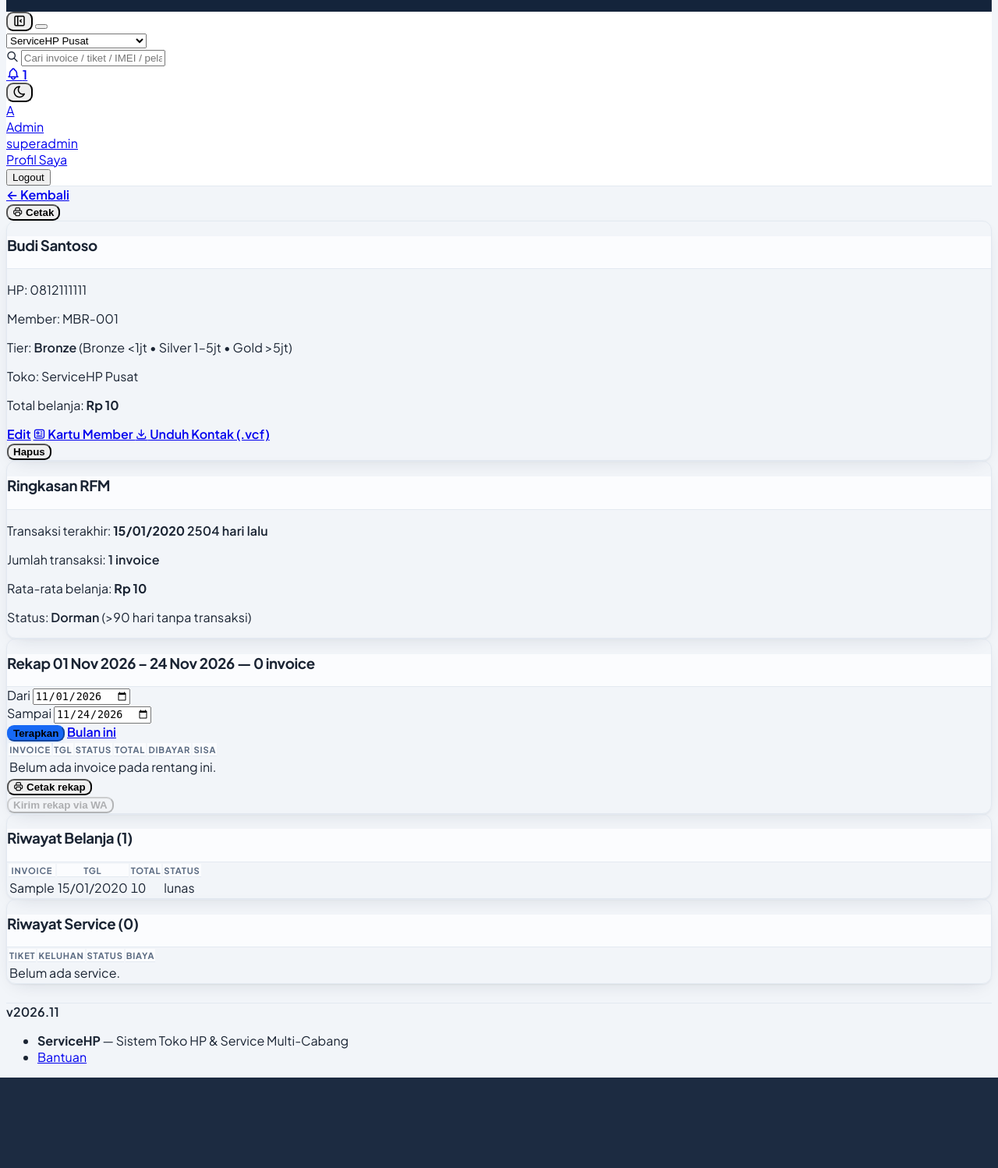
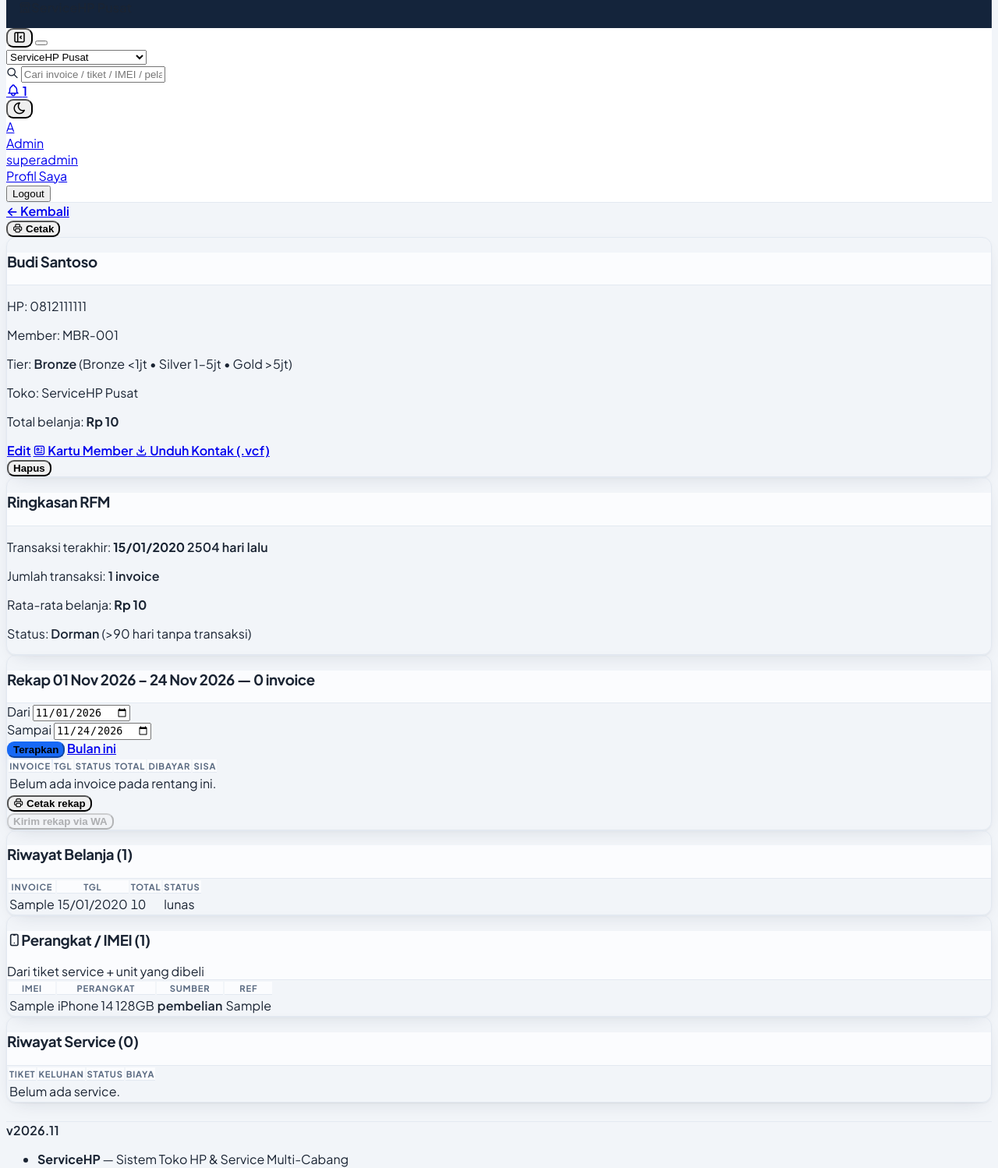
Before and after one commit to linducip2208/service-hp, a Laravel app: page /customers/1 in a window 1280 px wide. Shown: the part 1489-2987 px from the top of the page at 78% size. Before the commit the page ends 2871 px from the top, so only its background shows below. Run offline with Laravel 12, Linux system fonts and the light colour scheme; a user stored in the database is signed in; data comes from the database, SQL or seed files in the repository; tables that the repository leaves empty hold one stand-in row (values such as "Sample post"); some libraries are stand-ins or nearby versions.

Commit message:
Ide lanjutan: kanban service + perangkat pelanggan 360 + tests

```diff
--- a/app/Http/Controllers/CustomerController.php
+++ b/app/Http/Controllers/CustomerController.php
@@ -263,11 +263,42 @@ class CustomerController extends Controller
         $rfmDaysAgo = $rfmLastDate ? (int) $rfmLastDate->diffInDays(now()) : null;
         $rfmAvg = $rfmCount > 0 ? $totalBelanja / $rfmCount : 0.0;
         $rfmIsDormant = $rfmCount === 0 || ($rfmDaysAgo !== null && $rfmDaysAgo > 90);
+        // Perangkat (IMEI) milik pelanggan: dari tiket service + unit IMEI yang dibeli.
+        // Tanpa migration/route baru — agregat read-only untuk Customer 360.
+        $devices = collect();
+        try {
+            foreach ($services as $t) {
+                if (!empty($t->imei)) {
+                    $devices->push([
+                        'imei' => $t->imei,
+                        'label' => trim(($t->product_brand ?? '') . ' ' . ($t->product_type ?? '')) ?: '—',
+                        'source' => 'service', 'ref' => $t->ticket_no, 'date' => $t->created_at,
+                    ]);
+                }
+            }
+            if (\Schema::hasTable('product_items') && \Schema::hasTable('sale_items') && \Schema::hasTable('sales')) {
+                $rows = \DB::table('product_items')
+                    ->join('sale_items', 'sale_items.product_item_id', '=', 'product_items.id')
+                    ->join('sales', 'sales.id', '=', 'sale_items.sale_id')
+                    ->leftJoin('products', 'products.id', '=', 'product_items.product_id')
+                    ->where('sales.customer_id', $customer->id)
+                    ->whereNotNull('product_items.imei')->where('product_items.imei', '!=', '')
+                    ->select('product_items.imei', 'products.name as product_name', 'sales.invoice_no', 'sales.created_at')
+                    ->orderByDesc('sales.id')->limit(100)->get();
+                foreach ($rows as $r) {
+                    $devices->push([
+                        'imei' => $r->imei, 'label' => $r->product_name ?: '—',
+                        'source' => 'pembelian', 'ref' => $r->invoice_no, 'date' => $r->created_at,
+                    ]);
+                }
+            }
+            $devices = $devices->unique('imei')->values();
+        } catch (\Throwable $e) { $devices = collect(); }
         return view('customers.show', compact(
             'customer', 'sales', 'services', 'totalBelanja',
             'monthlySales', 'monthTotal', 'monthPaid', 'monthRemain', 'monthLabel',
             'fromStr', 'toStr',
-            'rfmCount', 'rfmLastDate', 'rfmDaysAgo', 'rfmAvg', 'rfmIsDormant'
+            'rfmCount', 'rfmLastDate', 'rfmDaysAgo', 'rfmAvg', 'rfmIsDormant', 'devices'
         ));
     }
 
--- a/app/Support/NavMenu.php
+++ b/app/Support/NavMenu.php
@@ -43,6 +43,7 @@ class NavMenu
                 'label' => 'Service Center', 'icon' => 'ti-tool',
                 'items' => [
                     ['label' => 'Tiket Service', 'icon' => 'ti-ticket', 'route' => 'services.index', 'roles' => null, 'match' => ['services.index', 'services.show', 'services.edit', 'services.print'], 'badge' => 'service_ready'],
+                    ['label' => 'Kanban', 'icon' => 'ti-kanban', 'route' => 'services.kanban', 'roles' => null, 'match' => ['services.kanban']],
                     ['label' => 'Terima HP Baru', 'icon' => 'ti-plus', 'route' => 'services.create', 'roles' => $ops, 'match' => ['services.create']],
                     ['label' => 'Laporan Service', 'icon' => 'ti-chart-bar', 'route' => 'services.report', 'roles' => $admin, 'match' => ['services.report']],
                     ['label' => 'Booking Online', 'icon' => 'ti-calendar', 'route' => 'bookings.index', 'roles' => null, 'match' => ['bookings.index', 'bookings.calendar'], 'badge' => 'booking_waiting'],
--- a/resources/views/customers/show.blade.php
+++ b/resources/views/customers/show.blade.php
@@ -297,6 +297,38 @@
         </div>
         <div class="card">
             <div class="card-header">
+                <h3 class="card-title"><i class="ti ti-device-mobile me-1"></i>Perangkat / IMEI ({{ $devices->count() }})</h3>
+                <div class="card-subtitle">Dari tiket service + unit yang dibeli</div>
+            </div>
+            <div class="table-responsive">
+                <table class="table card-table">
+                    <thead>
+                        <tr>
+                            <th>IMEI</th>
+                            <th>Perangkat</th>
+                            <th>Sumber</th>
+                            <th>Ref</th>
+                        </tr>
+                    </thead>
+                    <tbody>
+                        @forelse($devices as $d)
+                            <tr>
+                                <td class="font-monospace">{{ $d['imei'] }}</td>
+                                <td>{{ $d['label'] }}</td>
+                                <td><span class="badge bg-{{ $d['source'] === 'pembelian' ? 'green' : 'blue' }}-lt">{{ $d['source'] }}</span></td>
+                                <td class="small text-secondary">{{ $d['ref'] }}</td>
+                            </tr>
+                        @empty
+                            <tr>
+                                <td colspan="4" class="text-center text-secondary">Belum ada perangkat tercatat.</td>
+                            </tr>
+                        @endforelse
+                    </tbody>
+                </table>
+            </div>
+        </div>
+        <div class="card">
+            <div class="card-header">
                 <h3 class="card-title">Riwayat Service ({{ $services->count() }})</h3>
             </div>
             <div class="table-responsive">
--- a/routes/web.php
+++ b/routes/web.php
@@ -87,6 +87,8 @@ Route::middleware(['web', 'auth'])->group(function () {
     Route::post('/stocks/mutations', [\App\Http\Controllers\StockController::class, 'mutate'])->name('stocks.mutate');
 
     // Service (report + bulk didaftarkan SEBELUM resource agar tak tertabrak {service})
+    // Kanban operasional SEBELUM resource agar tak tertabrak {service}
+    Route::get('/services/kanban', [\App\Http\Controllers\ServiceController::class, 'kanban'])->name('services.kanban');
     Route::get('/services/report', [\App\Http\Controllers\ServiceController::class, 'report'])->name('services.report');
     Route::get('/services/bulk-tickets', [\App\Http\Controllers\ServiceController::class, 'printBulkTickets'])->name('services.bulkTickets');
     Route::post('/services/transfer-selected', [\App\Http\Controllers\ServiceController::class, 'bulkTransferStore'])->name('services.bulkTransfer');
```
Also changed, not shown: app/Http/Controllers/ServiceController.php (+19 -0 lines), resources/views/services/kanban.blade.php (added, +57 -0 lines), tests/Feature/KanbanDevicesTest.php (added, +57 -0 lines).
